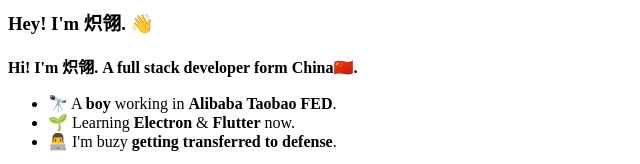
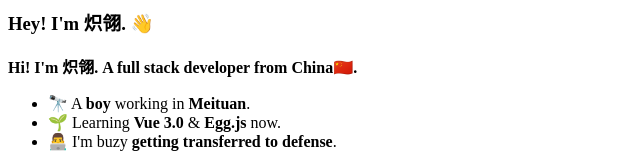
Before and after one commit to wjq990112/wjq990112, a plain HTML site: page index.html in a window 1280 px wide. Shown: the top 164 px of the page, without its empty margins (0-640 px from the left). Drawn offline with Linux system fonts and the light colour scheme; grey boxes are pictures that could not be loaded.

Commit message:
fix: typo

```diff
--- a/index.html
+++ b/index.html
@@ -1,16 +1,13 @@
 <h3>Hey! I'm 炽翎. 👋</h3>
 
-<strong>Hi! I'm 炽翎. A full stack developer form China🇨🇳.</strong>
+<strong>Hi! I'm 炽翎. A full stack developer from China🇨🇳.</strong>
 
 <div>
   <section>
     <ul>
+      <li>🔭 A <strong>boy</strong> working in <strong>Meituan</strong>.</li>
       <li>
-        🔭 A <strong>boy</strong> working in
-        <strong>Alibaba Taobao FED</strong>.
-      </li>
-      <li>
-        🌱 Learning <strong>Electron</strong> & <strong>Flutter</strong> now.
+        🌱 Learning <strong>Vue 3.0</strong> & <strong>Egg.js</strong> now.
       </li>
       <li>👨‍💻‍ I'm buzy <strong>getting transferred to defense</strong>.</li>
     </ul>
```
Also changed, not shown: 1 other file.
